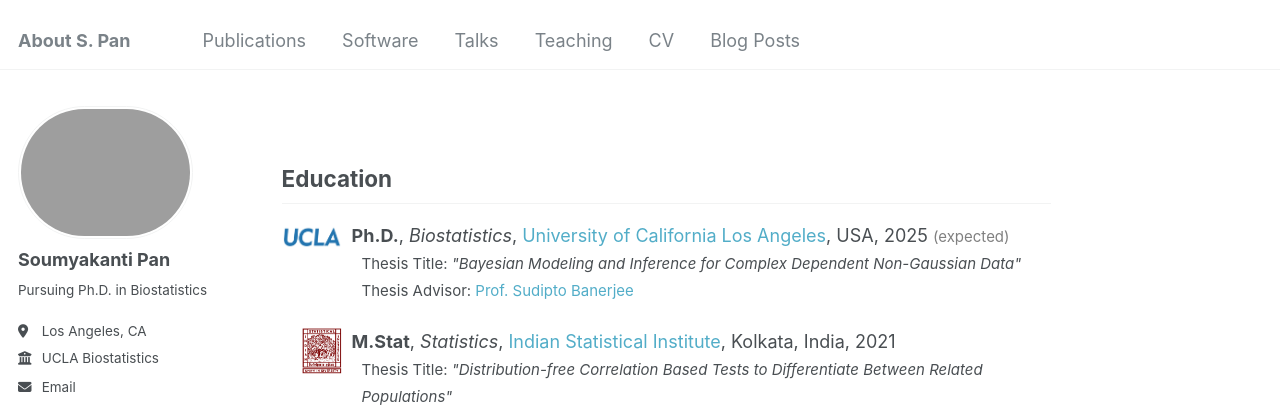
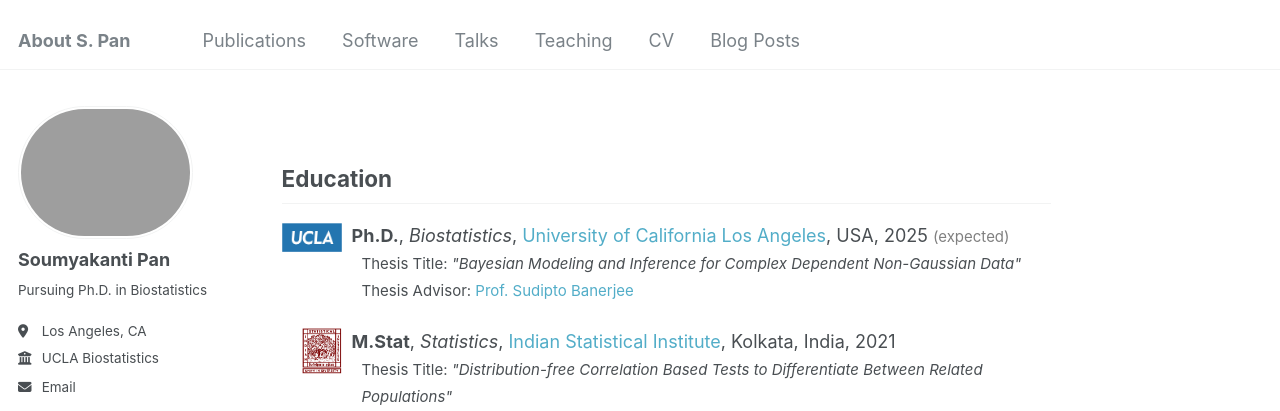
Before and after one commit to SPan-18/span-18.github.io, a Jekyll site: the page built from _pages/about.md, in a window 1280 px wide. Shown: the top 411 px of the page. Built offline with Jekyll 4.4.1, drawn with Linux system fonts in a browser that asks for light colours; some web fonts are replaced.

Commit message:
ucla logo update

```diff
--- a/_pages/about.md
+++ b/_pages/about.md
@@ -11,7 +11,7 @@ redirect_from:
 <ul style="padding-left: 0;">
   <li style="list-style: none; display: flex; align-items: flex-start; margin-bottom: 25px;">
     <div style="margin-right: 10px; flex-shrink: 0;">
-      <img src="../images/ucla-logo2.png" alt="Bullet 1" width="60" height="60">
+      <img src="../images/ucla-logo1.png" alt="Bullet 1" width="60" height="60">
     </div>
     <div style="text-indent: -10px; padding-left: 10px;">
       <b>Ph.D.</b>, <i>Biostatistics</i>, <a href="https://ph.ucla.edu/departments/biostatistics">University of California Los Angeles</a>, USA, 2025 <span style="font-size: smaller; color: grey">(expected)</span><br>
```
